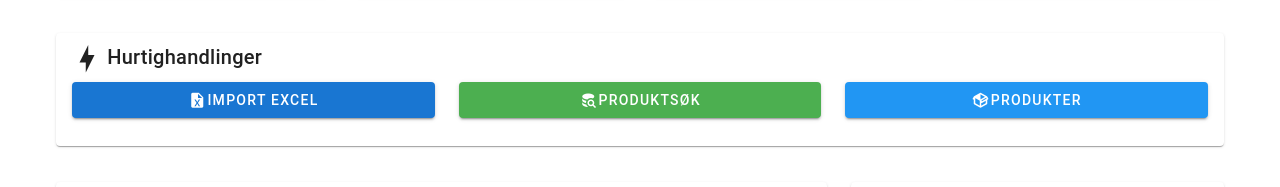
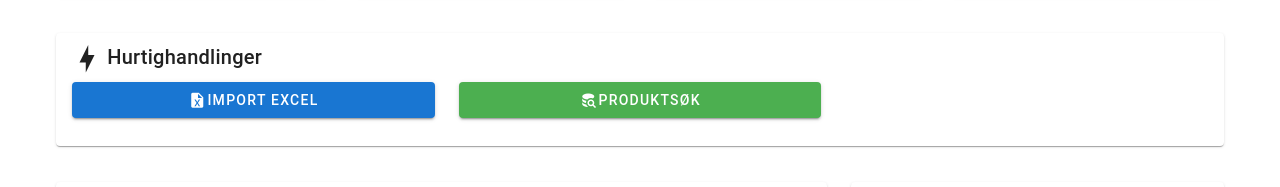
Before and after one commit to mortenskoglunn/BLR_TOLL, a Vue app in the folder client/: page /dashboard in a window 1280 px wide. Shown: the part 266-453 px from the top of the page. Built offline with nearby package versions, Linux system fonts and the light colour scheme; no server answers; sample sign-in values are in the browser's storage.

Commit message:
Fjern Produkter-knapp fra Dashboard - bruker kun Produktsøk

```diff
--- a/client/src/views/Dashboard.vue
+++ b/client/src/views/Dashboard.vue
@@ -166,12 +166,6 @@ export default {
         route: '/product-search',
         icon: 'mdi-database-search',
         color: 'success'
-      },
-      {
-        title: 'Produkter',
-        route: '/products',
-        icon: 'mdi-package-variant',
-        color: 'info'
       }
     ])
 
```
